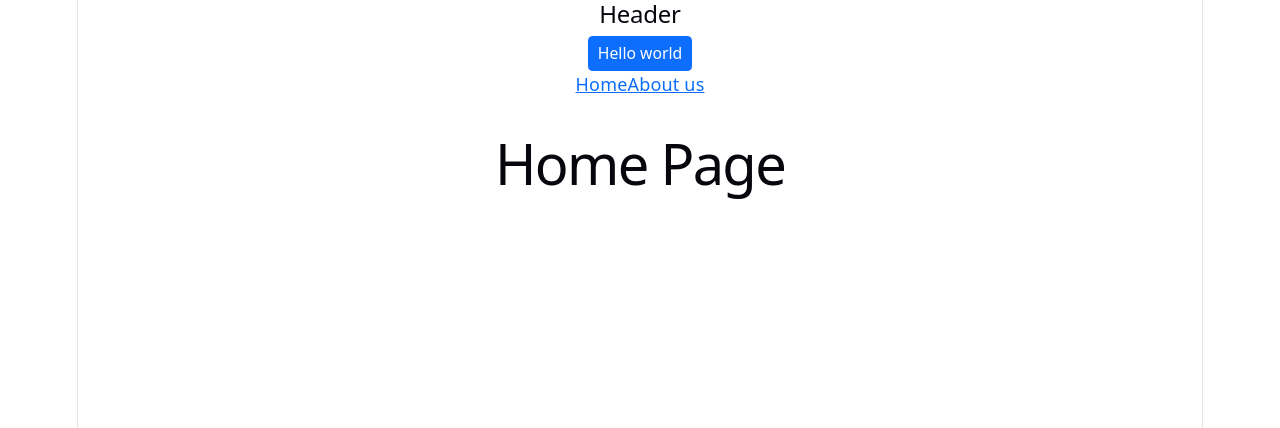
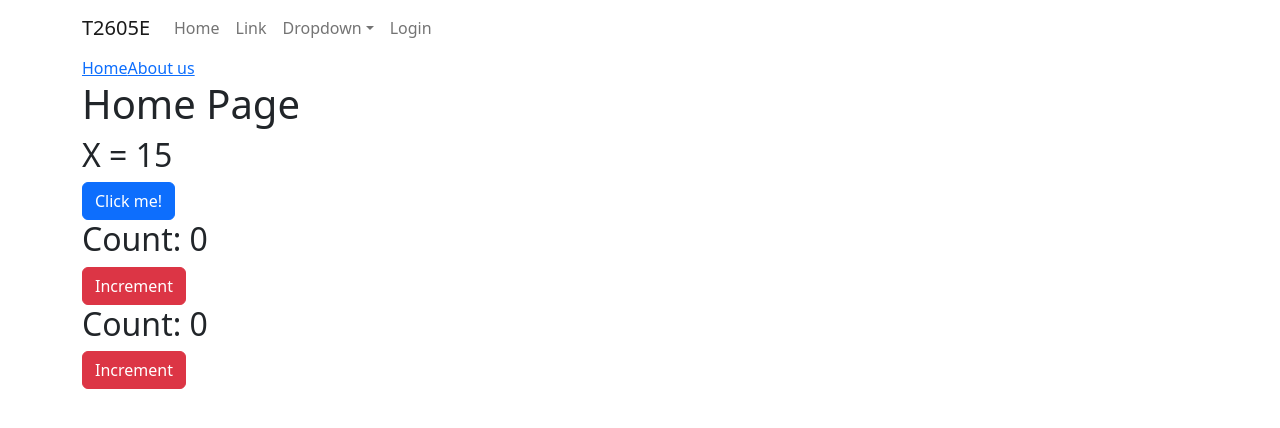
Before and after one commit to hoatq-fptaptech/t2605e-reactjs, a React (Vite) app: page / in a window 1280 px wide. Shown: the top 428 px of the page. Built offline with nearby package versions, Linux system fonts and the light colour scheme.

Commit message:
demo state

```diff
--- a/src/App.jsx
+++ b/src/App.jsx
@@ -2,7 +2,6 @@ import { useState } from 'react'
 import reactLogo from './assets/react.svg'
 import viteLogo from './assets/vite.svg'
 import heroImg from './assets/hero.png'
-import './App.css'
 import { Link, Route, Routes } from 'react-router-dom'
 import Home from './pages/Home'
 import About from './pages/About'
--- a/src/components/layout/Header.jsx
+++ b/src/components/layout/Header.jsx
@@ -1,13 +1,31 @@
-import { Button } from "react-bootstrap";
+import { Button, Container, Nav, Navbar, NavDropdown } from "react-bootstrap";
 
 function Header(){
     return (
-        <header>
-          <div className='container'>
-            <h2>Header</h2>
-            <Button variant="primary" size="sm">Hello world</Button>
-          </div>
-      </header>
+       <Navbar expand="lg" className="bg-body-tertiary">
+      <Container>
+        <Navbar.Brand href="#home">T2605E</Navbar.Brand>
+        <Navbar.Toggle aria-controls="basic-navbar-nav" />
+        <Navbar.Collapse id="basic-navbar-nav">
+          <Nav className="me-auto">
+            <Nav.Link href="#home">Home</Nav.Link>
+            <Nav.Link href="#link">Link</Nav.Link>
+            <NavDropdown title="Dropdown" id="basic-nav-dropdown">
+              <NavDropdown.Item href="#action/3.1">Action</NavDropdown.Item>
+              <NavDropdown.Item href="#action/3.2">
+                Another action
+              </NavDropdown.Item>
+              <NavDropdown.Item href="#action/3.3">Something</NavDropdown.Item>
+              <NavDropdown.Divider />
+              <NavDropdown.Item href="#action/3.4">
+                Separated link
+              </NavDropdown.Item>
+            </NavDropdown>
+            <Nav.Link>Login</Nav.Link>
+          </Nav>
+        </Navbar.Collapse>
+      </Container>
+    </Navbar>
     )
 }
 export default Header;
--- a/src/components/shared/Card.jsx
+++ b/src/components/shared/Card.jsx
@@ -1,25 +1,15 @@
+import { useState } from "react";
+import { Button } from "react-bootstrap";
+
 function Card(props){
-    var x = 10;
-    var name = classroom.name;
-    var menu = ["Vịt quay Bắc Kinh","Lẩu Tứ Xuyên","Sườn xào chua ngọt"];
-    var room = {
-        room_name: classroom.room_name,
-        time: classroom.time
+    const [count,setCount] = useState(0);
+    const increment = ()=>{
+        setCount(count+1);
     }
-    x++;
     return (
         <div className="item">
-            <h2>Class Name: {name}, room: {room.room_name}</h2>
-            <p>Demo first component: {x+1}</p>
-            <h2>Menu: Ngayf: {room.time}</h2>
-            <ul>
-                {
-                    // chỗ này viết chèn code JS vào
-                    menu.map(e=>{
-                        return <li>{e}</li>
-                    })
-                }
-            </ul>
+            <h2>Count: {count}</h2>
+            <Button onClick={increment} variant="danger">Increment</Button>
         </div>
     )
 }
--- a/src/main.jsx
+++ b/src/main.jsx
@@ -1,6 +1,5 @@
 import { StrictMode } from 'react'
 import { createRoot } from 'react-dom/client'
-import './index.css'
 import App from './App.jsx'
 import { BrowserRouter } from 'react-router-dom'
 
--- a/src/pages/About.jsx
+++ b/src/pages/About.jsx
@@ -1,7 +1,11 @@
+import { useState } from "react";
+
 function About(){
+    const [x,setX] = useState(10);
     return (
         <>
             <h1>About Page</h1>
+            <h2>X = {x}</h2>
         </>
     )
 }
--- a/src/pages/Home.jsx
+++ b/src/pages/Home.jsx
@@ -1,8 +1,27 @@
+import { useState } from "react";
+import { Button, Container } from "react-bootstrap";
+import Card from "../components/shared/Card";
+
 function Home(){
+    const [x,setX] = useState(15);
+    const [name,setName]= useState("Nguyen Van An");
+    const [product,setProduct] = useState({
+        name: "",
+        price: 0,
+        stock: 1
+    });
+    const clickMe = ()=>{
+        setX(x+1);// x = x+1
+    }
+
     return (
-        <>
+        <Container>
             <h1>Home Page</h1>
-        </>
+            <h2>X = {x}</h2>
+            <Button onClick={clickMe} variant="primary">Click me!</Button>
+            <Card/>
+            <Card/>
+        </Container>
     )
 }
 export default Home;
```
